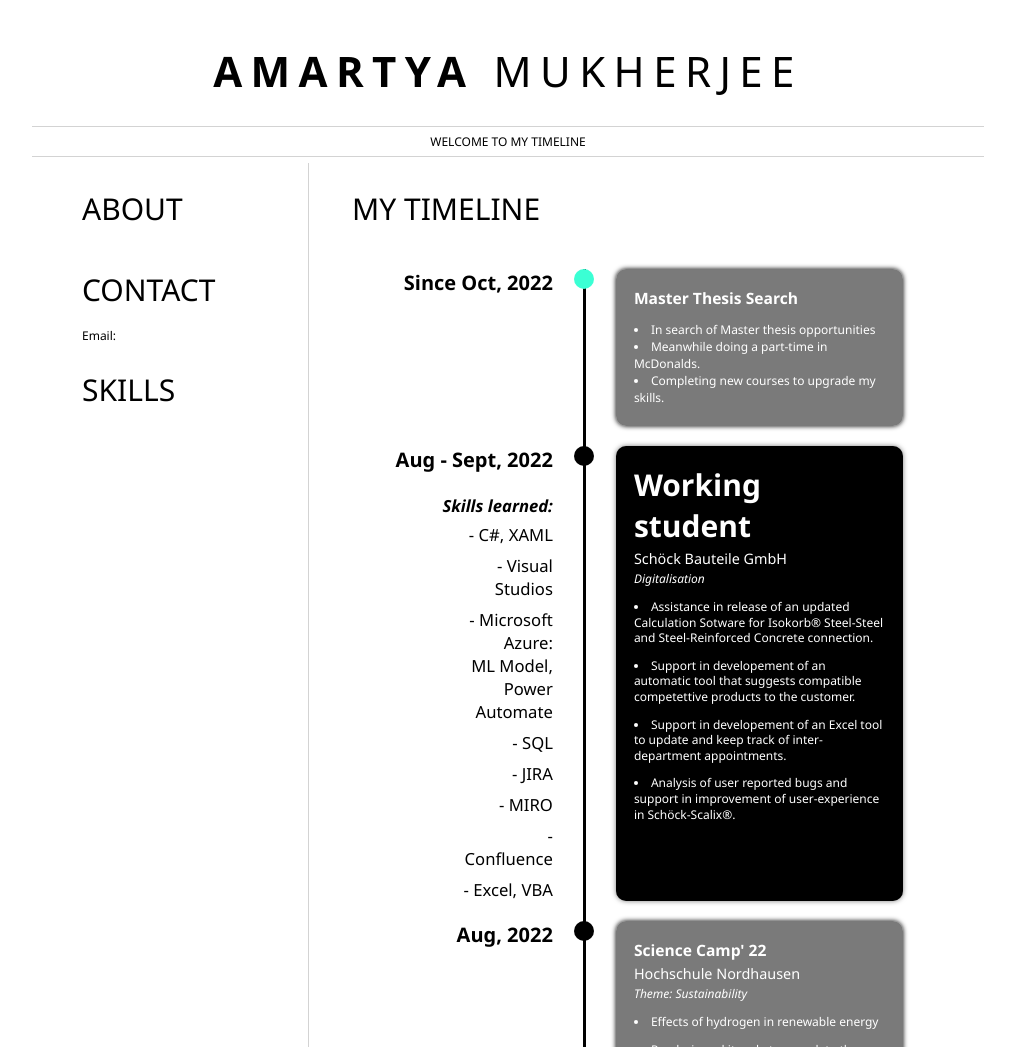
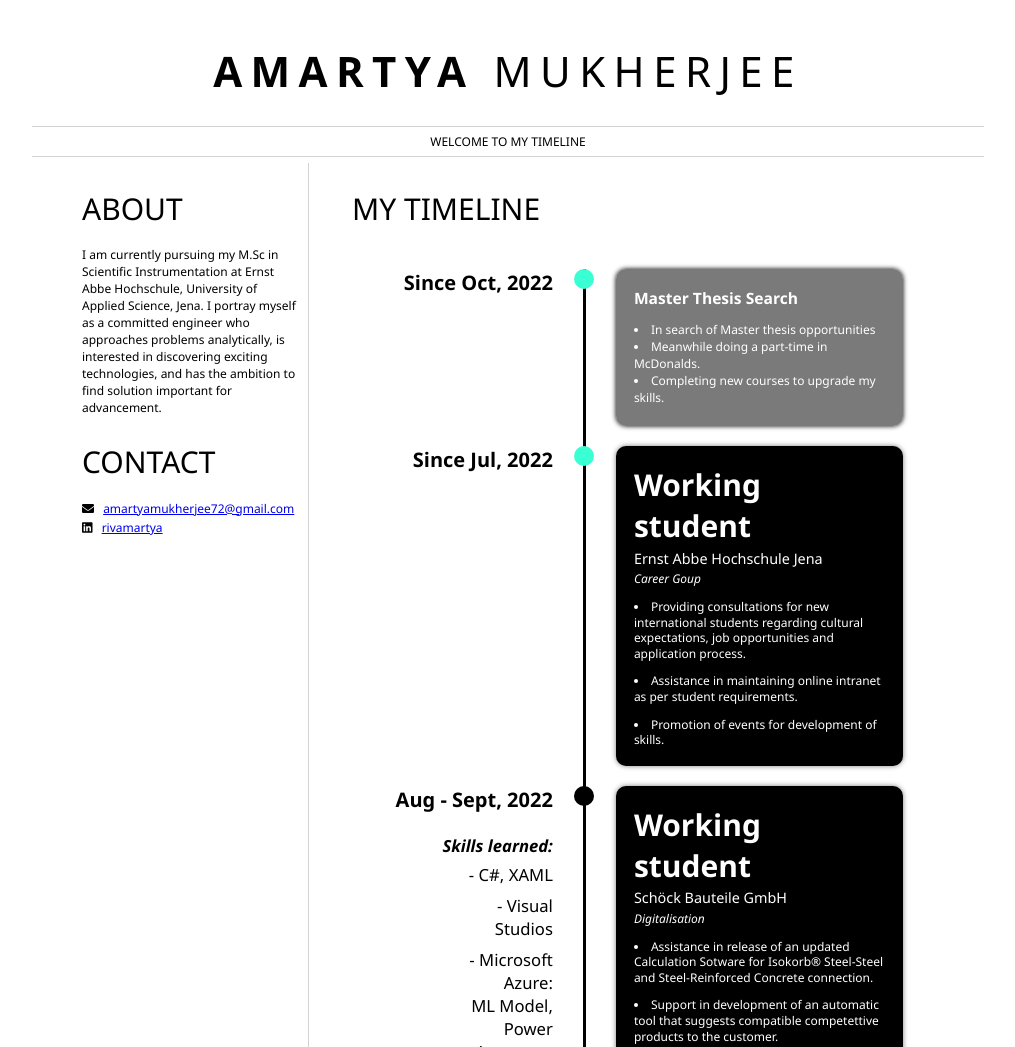
Before and after one commit to rivamartya/Online-Resume, a plain HTML site: page index.html in a window 1280 px wide. Shown: the top 1047 px of the page, without its empty margins (132-1147 px from the left). Drawn offline with Linux system fonts and the light colour scheme.

Commit message:
German information completed

```diff
--- a/index.html
+++ b/index.html
@@ -1,6 +1,7 @@
 <html>
 	<head>
 		<link href="style.css" rel="stylesheet">
+		<link rel="stylesheet" href="https://cdnjs.cloudflare.com/ajax/libs/font-awesome/5.15.4/css/all.min.css">
 		<title>Online-Resume</title>
 	</head>
 
@@ -16,18 +17,29 @@
 			<article id="mainLeft">
 				<section>
 					<h2>ABOUT</h2>
+					<p>I am currently pursuing my M.Sc in Scientific Instrumentation at Ernst Abbe Hochschule, University of Applied Science, Jena. I portray myself as a committed engineer who approaches problems analytically, is interested in discovering exciting technologies, and has the ambition to find solution important for advancement.</p>
 					<!-- About me -->
 				</section>
 				<section>
 					<h2>CONTACT</h2>
 					<!-- contact info including social media -->
-                    <p>Email:</p>
+					<p>
+						<i class="fa fa-envelope" aria-hidden="true"></i>
+						<a href="amartyamukherjee72@gmail.com">amartyamukherjee72@gmail.com</a>
+					</p>
+					<!--<p>
+						<i class="fab fa-github" aria-hidden="true"></i>
+						<a href="github.com/gh-username">gh-username</a>
+					</p>-->
+					<p>
+						<i class="fab fa-linkedin" aria-hidden="true"></i>
+						<a href="https://www.linkedin.com/in/rivamartya/">rivamartya</a>
+					</p>
+
 				</section>
 				<section>
-					<h2>SKILLS</h2>
+				<!----	<h2>SKILLS</h2>-->
 					<!-- my skills -->
-
-
 			</article>
 			<article id="mainRight">
 				<section>
@@ -35,6 +47,7 @@
 				</section>
 					<!-- my Timeline -->
 				<div class="timeline">
+					<!--Master Thesis search-->
 					<div class="timeline__component">
 						<div class="timeline__date timeline__date--left">Since Oct, 2022</div>
 					</div>
@@ -50,14 +63,38 @@
 						<li>Completing new courses to upgrade my skills.</li>
 						</p>
 					</div>
+					<!--Werkstudent Hochschule-->
+					<div class="timeline__component">
+						<div class="timeline__date timeline__date--left">Since Jul, 2022
+							<p class="timeline__skills"></p>
+								<p class="timeline__points"></p>
+								<p class="timeline__points"></p>
+								<p class="timeline__points"></p>
+								<p class="timeline__points"></p>
+								<p class="timeline__points"></p>
+								<p class="timeline__points"></p>
+						</div>
+					</div>
+					<div class="timeline__middle">
+						<div class="timeline__point blink"></div>
+					</div>
+					<div class="timeline__component timeline__component--bg">
+						<h4 class="timeline__title--big">Working student</h4>
+						<p><bld>Ernst Abbe Hochschule Jena</bld></p>
+						<p><i>Career Goup</i></p>
+						<li class="timeline__paragraph">Providing consultations for new international students regarding cultural expectations, job opportunities and application process.</li>
+						<li class="timeline__paragraph">Assistance in maintaining online intranet as per student requirements.</li>
+						<li class="timeline__paragraph">Promotion of events for development of skills.</li>
+					</div>
+					<!--Werkstudent Schöck-->
 					<div class="timeline__component">
 						<div class="timeline__date timeline__date--left">Aug - Sept, 2022
 						<p class="timeline__skills">Skills learned:</p>
 							<div class="timeline__points">- C#, XAML</div>
 							<div class="timeline__points">- Visual Studios</div>
 							<div class="timeline__points">- Microsoft Azure:<br>ML Model,<BR> Power Automate</div>
-								<div class="timeline__points">- SQL</div>
-								<div class="timeline__points">- JIRA</div>
+							<div class="timeline__points">- SQL</div>
+							<div class="timeline__points">- JIRA</div>
 							<div class="timeline__points">- MIRO</div>
 							<div class="timeline__points">- Confluence</div>
 							<div class="timeline__points">- Excel, VBA</div>
@@ -72,11 +109,11 @@
 						<p><i>Digitalisation</i></p>
 						<li class="timeline__paragraph">
 						Assistance in release of an updated Calculation Sotware for Isokorb® Steel-Steel and Steel-Reinforced Concrete connection.</li>
-						<li class="timeline__paragraph">Support in developement of an automatic tool that suggests compatible competettive products to the customer. </li>
-						<li class="timeline__paragraph">Support in developement of an Excel tool to update and keep track of inter-department appointments.</li>
+						<li class="timeline__paragraph">Support in development of an automatic tool that suggests compatible competettive products to the customer. </li>
+						<li class="timeline__paragraph">Support in development of an Excel tool to update and keep track of inter-department appointments.</li>
 						<li class="timeline__paragraph">Analysis of user reported bugs and support in improvement of user-experience in Schöck-Scalix®.</li>
 					</div>
-
+					<!--Science Camp Nordhausen-->
 					<div class="timeline__component">
 						<div class="timeline__date timeline__date--left">Aug, 2022
 							<p class="timeline__skills"></p>
@@ -100,7 +137,7 @@
 						<li class="timeline__paragraph">Energy consumption for Digitalisation</li>
 						<li class="timeline__paragraph">Laws for Sustainability</li>
 					</div>
-
+					<!--RI Schöck-->
 					<div class="timeline__component">
 						<div class="timeline__date timeline__date--left">Feb - Jul, 2022
 							<div class="timeline__skills">Skills learned:</div>
@@ -134,10 +171,9 @@
 						</div>
 					<div class="timeline__component timeline__component--bg--grey">
 						<h4 class="timeline__title">Crash course on python</h4>
+						<p><bld>Coursera</bld></p>
 						<p class="timeline__paragraph">
 						<p>Understanding basic implementation of scripting and use of different data structures in Python. </p>
-
-						</p>
 					</div>
 					<div class="timeline__component">
 						<div class="timeline__date timeline__date--left">June, 2021 - <br>Dec, 2021</div>
@@ -146,6 +182,7 @@
 							<div class="timeline__point"></div>
 							<!--<div class="timeline__point"></div>-->
 						</div>
+					<!--Search of internship-->
 					<div class="timeline__component timeline__component--bg--grey">
 						<h4 class="timeline__title">Research Internship Search</h4>
 						<p class="timeline__paragraph">
@@ -165,7 +202,7 @@
 						<p><i>Deutsch Kurs</i></p>
 						<p class="timeline__paragraph">Completed German language course till B1 level</p>
 					</div>
-
+					<!--SI master-->
 					<div class="timeline__component">
 						<div class="timeline__date timeline__date--left">Since Oct, 2019
 							<p class="timeline__skills">Skills Learned:</p>
```
